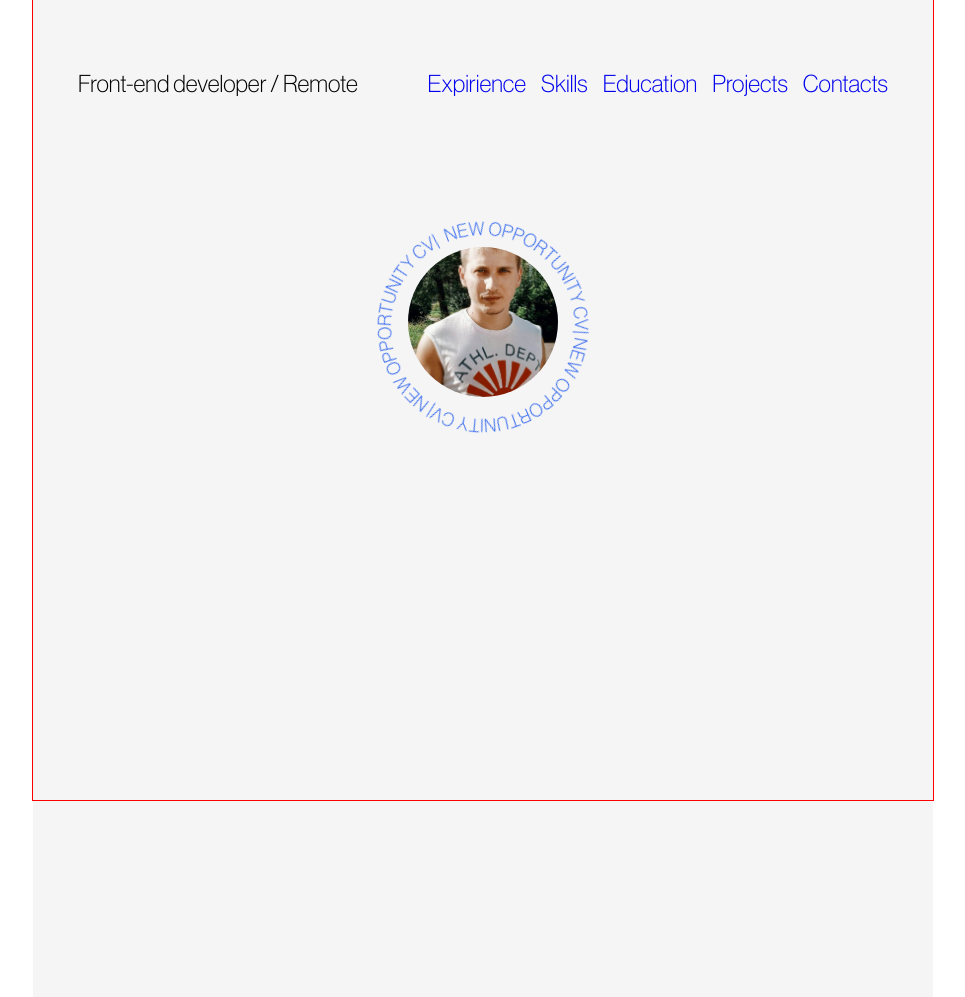
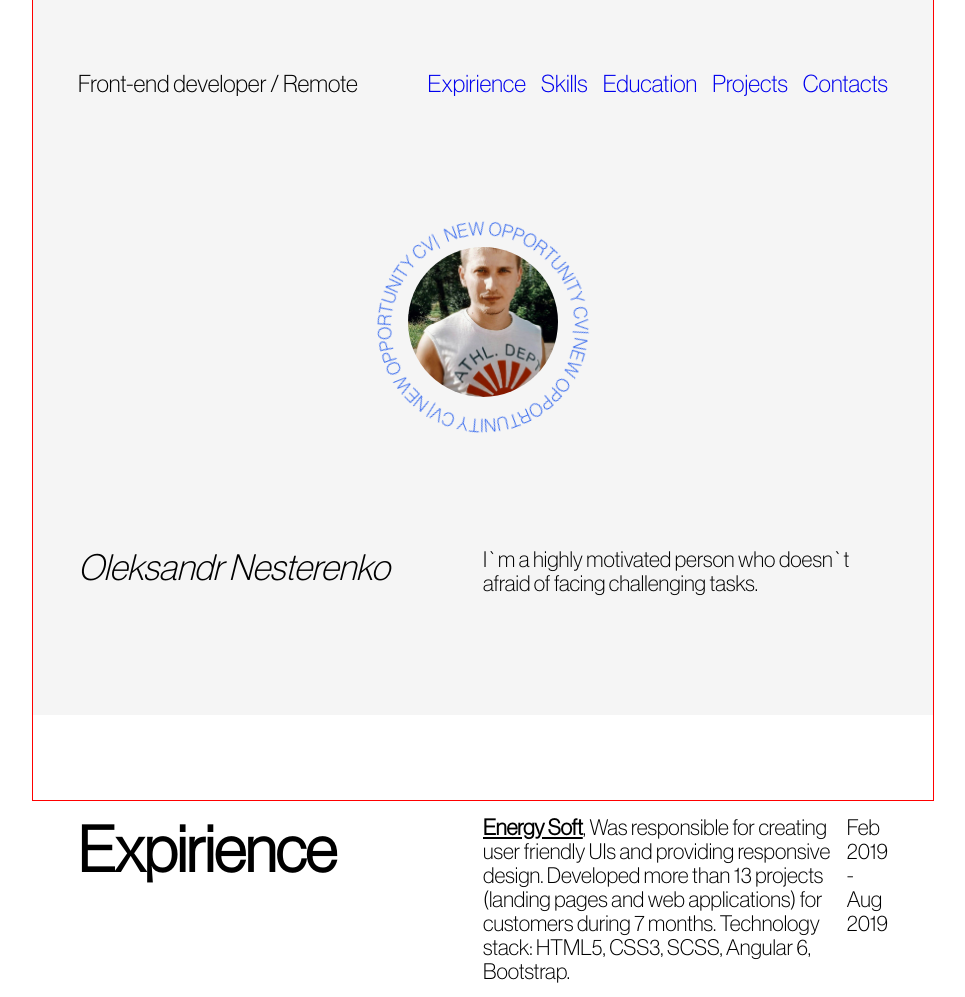
Before and after one commit to Stan0men/CV_Oleksandr_Nesterenko, a plain HTML site: page index.html in a window 1280 px wide. Shown: the whole page, without its empty margins (157-1122 px from the left). Drawn offline with Linux system fonts and the light colour scheme.

Commit message:
refactor html, add sections & styles

```diff
--- a/index.html
+++ b/index.html
@@ -1,12 +1,12 @@
-<html lang="en"><head>
-  <meta charset="UTF-8">
-  <meta name="viewport" content="width=device-width, initial-scale=1.0">
+<html lang="en">
+  <head>
+    <meta charset="UTF-8" />
+    <meta name="viewport" content="width=device-width, initial-scale=1.0" />
     <title>CV Oleksandr Nesterenko v2</title>
-  <link rel="stylesheet" href="styles.css">
+    <link rel="stylesheet" href="styles.css" />
     <!-- <script src="https://kit.fontawesome.com/e1b4e19bb3.js" crossorigin="anonymous"></script> -->
   </head>
   <body>
-
     <!--navigation-->
     <section class="first-section">
       <nav>
@@ -21,11 +21,9 @@
           <li class="navigation-item"><a href="#contacts">Contacts</a></li>
         </ul>
       </nav>
-
       <!--hamburger menu-->
-
       <label class="hamburger-menu">
-  <input type="checkbox">
+        <input type="checkbox" />
         <span class="menu"> <span class="hamburger"></span> </span>
         <ul>
           <li>
@@ -39,53 +37,89 @@
           </li>
         </ul>
       </label>
-
       <!--rotating text-->
-
       <div id="rotating-container">
         <div id="circle">
-      <svg version="1.1" xmlns="http://www.w3.org/2000/svg" xmlns:xlink="http://www.w3.org/1999/xlink" x="0px" y="0px" width="300px" height="300px" viewBox="0 0 300 300" enable-background="new 0 0 300 300" xml:space="preserve">
+          <svg
+            version="1.1"
+            xmlns="http://www.w3.org/2000/svg"
+            xmlns:xlink="http://www.w3.org/1999/xlink"
+            x="0px"
+            y="0px"
+            width="300px"
+            height="300px"
+            viewBox="0 0 300 300"
+            enable-background="new 0 0 300 300"
+            xml:space="preserve"
+          >
             <defs>
-          <path id="circlePath" d=" M 150, 150 m -60, 0 a 60,60 0 0,1 120,0 a 60,60 0 0,1 -120,0 "/>
+              <path
+                id="circlePath"
+                d=" M 150, 150 m -60, 0 a 60,60 0 0,1 120,0 a 60,60 0 0,1 -120,0 "
+              />
             </defs>
-        <circle cx="150" cy="100" r="75" fill="none"/>
+            <circle cx="150" cy="100" r="75" fill="none" />
             <g>
-            <use xlink:href="#circlePath" fill="none"/>
+              <use xlink:href="#circlePath" fill="none" />
               <text fill="#2960ED">
-                  <textPath xlink:href="#circlePath">NEW OPPORTUNITY CV| NEW OPPORTUNITY CV| NEW OPPORTUNITY CV| </textPath>
+                <textPath xlink:href="#circlePath">
+                  NEW OPPORTUNITY CV| NEW OPPORTUNITY CV| NEW OPPORTUNITY CV|
+                </textPath>
               </text>
             </g>
           </svg>
-      <img src="imgs/me.jpg" id="me-img"/>
+          <img src="imgs/me.jpg" id="me-img" />
         </div>
       </div>
 
-
-</div>
-
-
-
-
-  <!--main content-->
-
-  <main>
       <section id="about-me">
         <div class="about-me-container">
-        <div class="about-me-text-container">
+          <div class="about-me-text-left">
+            <p>Oleksandr Nesterenko</p>
+          </div>
+          <div class="about-me-text-right">
+            <p>
+              I`m a highly motivated person who doesn`t afraid of facing
+              challenging tasks.
+            </p>
+          </div>
+        </div>
+      </section>
+    </section>
+    <!--main content-->
+    <main>
+      <section id="expirince">
+        <div class="expirince-container">
+          <div class="expirince-container-left">
+            <h2>Expirience</h2>
+          </div>
+          <div class="expirince-container-right">
+            <div class="expirince-container-first">
+              <p>
+                <b><u>Energy Soft</u></b
+                >, Was responsible for creating user friendly UIs and providing
+                responsive design. Developed more than 13 projects (landing
+                pages and web applications) for customers during 7 months.
+                Technology stack: HTML5, CSS3, SCSS, Angular 6, Bootstrap.
+              </p>
+            </div>
+            <div class="expirince-container-second">Feb 2019 - Aug 2019</div>
+            <!-- <p>
+              <b><u>Infopulse</u></b
+              >, Oct 2019 - March 2021. Create web applications and landing
+              pages based on CMS system for pharma company. Technologies: HTM5,
+              CSS3, Vanilla JS
+            </p>
+            <p>
+              <b><u>Playtech</u></b
+              >, May 2021 - present. Support gambling web applications, change
+              functionality and redesign. Technologies: HTM5, Less, Vanilla JS,
+              Gulp, Jenkins.
+            </p> -->
+          </div>
+        </div>
+      </section>
 
-      </div>
-
-    </section>
-    <!-- <section id="expirince">
-      <div class="about-me-container">
-        <div class="about-me-text-container">
-          <h2>Expirience</h2>
-          <p><b><u>Energy Soft</u></b>, Feb 2019 - Aug 2019 Was responsible for creating user friendly UIs and providing responsive design. Developed more than 13 projects (landing pages and web applications) for customers during 7 months. Technology stack: HTML5, CSS3, SCSS, Angular 6, Bootstrap.</p>
-          <p><b><u>Infopulse</u></b>, Oct 2019 -  March 2021. Create web applications and landing pages based on CMS system for pharma company. Technologies: HTM5, CSS3, Vanilla JS</p>
-          <p><b><u>Playtech</u></b>, May 2021 - present. Support gambling  web applications, change functionality and redesign. Technologies: HTM5, Less, Vanilla JS, Gulp, Jenkins.</p>
-      </div>
-
-    </section> -->
       <!-- <section id="education">
       <div class="education-container">
         <div class="education-text-container">
--- a/styles.css
+++ b/styles.css
@@ -2,17 +2,18 @@
 
 @font-face {
   font-family: NeueHaasGroteskDisplay;
-  src: url("./fonts/NeueHaasGroteskDisplay-Light.otf") format("opentype");
+  src: url('./fonts/NeueHaasGroteskDisplay-Light.otf') format('opentype');
 }
 
 /* common */
 
-*, *:before, *:after {
+*,
+*:before,
+*:after {
   box-sizing: border-box;
   margin: 0;
   padding: 0;
 }
-
 
 html,
 body {
@@ -20,10 +21,9 @@ body {
 }
 
 :root {
-  --grey-color: #F5F5F5;
-  --blue-color: #2960ED;
+  --grey-color: #f5f5f5;
+  --blue-color: #2960ed;
 }
-
 
 body {
   max-width: 900px;
@@ -40,7 +40,7 @@ a {
   text-decoration: none;
 }
 
-a:visited{
+a:visited {
   color: #000;
 }
 
@@ -53,11 +53,14 @@ ul {
   list-style-type: none;
 }
 
-.first-section, .third-section, .fifth-section{
+.first-section,
+.third-section,
+.fifth-section {
   background-color: var(--grey-color);
 }
 
-/* navigation */
+/* first section */
+
 nav {
   display: flex;
   justify-content: space-between;
@@ -67,7 +70,7 @@ nav {
   line-height: 27px;
 }
 
-.navigation-title{
+.navigation-title {
   flex-basis: 50%;
   flex-shrink: 1;
 }
@@ -86,7 +89,7 @@ nav {
   margin-right: 0;
 }
 
-.hamburger-menu{
+.hamburger-menu {
   display: none;
 }
 
@@ -98,7 +101,7 @@ nav {
 #circle {
   position: relative;
   width: 100%;
-  padding-bottom: 100%;
+  padding-bottom: 50%;
   overflow: hidden;
 }
 
@@ -134,52 +137,117 @@ nav {
   -ms-animation-timing-function: linear;
   -o-animation-timing-function: linear;
   animation-timing-function: linear;
-
 }
 
 @-webkit-keyframes rotate {
-    from { -webkit-transform: rotate(0); }
-    to { -webkit-transform: rotate(360deg); }
+  from {
+    -webkit-transform: rotate(0);
+  }
+  to {
+    -webkit-transform: rotate(360deg);
+  }
 }
 
 @-moz-keyframes rotate {
-    from { -moz-transform: rotate(0); }
-    to { -moz-transform: rotate(360deg); }
+  from {
+    -moz-transform: rotate(0);
+  }
+  to {
+    -moz-transform: rotate(360deg);
+  }
 }
 
 @-ms-keyframes rotate {
-    from { -ms-transform: rotate(0); }
-    to { -ms-transform: rotate(360deg); }
+  from {
+    -ms-transform: rotate(0);
+  }
+  to {
+    -ms-transform: rotate(360deg);
+  }
 }
 
 @-o-keyframes rotate {
-    from { -o-transform: rotate(0); }
-    to { -o-transform: rotate(360deg); }
+  from {
+    -o-transform: rotate(0);
+  }
+  to {
+    -o-transform: rotate(360deg);
+  }
 }
 @keyframes rotate {
-    from { transform: rotate(0); }
-    to { transform: rotate(360deg); }
+  from {
+    transform: rotate(0);
+  }
+  to {
+    transform: rotate(360deg);
+  }
 }
 
-#img{
+#img {
   @keyframes rotate {
-    from { transform: rotate(0); }
-    to { transform: rotate(0); }
+    from {
+      transform: rotate(0);
+    }
+    to {
+      transform: rotate(0);
     }
   }
-#me-img{
+}
+#me-img {
   position: absolute;
   left: 0;
   top: 0;
-  bottom: 50%;
+  bottom: 0;
   right: 0;
   width: 150px;
   margin: auto;
   border-radius: 50%;
 }
 
-/* main content */
+#about-me {
+  width: 90%;
+  margin: 0 auto;
+  padding-bottom: 120px;
+}
 
+.about-me-container {
+  display: flex;
+  justify-content: space-between;
+}
+
+.about-me-text-left {
+  font-style: italic;
+  font-size: 36px;
+  flex-basis: 50%;
+}
+
+.about-me-text-right {
+  font-size: 22px;
+  flex-basis: 50%;
+}
+
+/*main content*/
+main {
+  padding-top: 100px;
+}
+
+.expirince-container {
+  width: 90%;
+  margin: 0 auto;
+  display: flex;
+  justify-content: space-between;
+}
+
+.expirince-container-left {
+  font-size: 42px;
+  flex-basis: 50%;
+}
+
+.expirince-container-right {
+  font-size: 22px;
+  flex-basis: 50%;
+  display: flex;
+}
 
 /*to the top button*/
 
@@ -213,31 +281,25 @@ button:after {
 
 /* footer */
 
-
-
 /* mobile */
 @media only screen and (max-width: 600px) {
-
-
-
-
   /* burger menu */
-  .hamburger-menu{
+  .hamburger-menu {
     display: block;
   }
 
   label .menu {
     position: absolute;
-  right:0;
+    right: 0;
     top: 0;
     z-index: 100;
     width: 100px;
     height: 100px;
     border-radius: 0 0 0 100px;
-  background: #FFF;
-  -webkit-transition: .5s ease-in-out;
-  transition: .5s ease-in-out;
-  box-shadow: 0 0 0 0 #FFF, 0 0 0 0 #FFF;
+    background: #fff;
+    -webkit-transition: 0.5s ease-in-out;
+    transition: 0.5s ease-in-out;
+    box-shadow: 0 0 0 0 #fff, 0 0 0 0 #fff;
   }
 
   label .hamburger {
@@ -250,14 +312,15 @@ label .hamburger {
     display: block;
     -webkit-transform-origin: center;
     transform-origin: center;
-  -webkit-transition: .5s ease-in-out;
-  transition: .5s ease-in-out;
+    -webkit-transition: 0.5s ease-in-out;
+    transition: 0.5s ease-in-out;
   }
 
-label .hamburger:after, label .hamburger:before {
-  -webkit-transition: .5s ease-in-out;
-  transition: .5s ease-in-out;
-  content: "";
+  label .hamburger:after,
+  label .hamburger:before {
+    -webkit-transition: 0.5s ease-in-out;
+    transition: 0.5s ease-in-out;
+    content: '';
     position: absolute;
     display: block;
     width: 100%;
@@ -278,32 +341,30 @@ label input {
   }
 
   label input:checked + .menu {
-  box-shadow: 0 0 0 100vw #FFF, 0 0 0 100vh #FFF;
+    box-shadow: 0 0 0 100vw #fff, 0 0 0 100vh #fff;
     border-radius: 0;
-
   }
 
   label input:checked + .menu .hamburger {
     -webkit-transform: rotate(45deg);
     transform: rotate(45deg);
-
   }
 
   label input:checked + .menu .hamburger:after {
     -webkit-transform: rotate(90deg);
     transform: rotate(90deg);
     bottom: 0;
-
   }
 
   label input:checked + .menu .hamburger:before {
     -webkit-transform: rotate(90deg);
     transform: rotate(90deg);
     top: 0;
-
   }
 
-label input:checked + .menu + ul { opacity: 1; }
+  label input:checked + .menu + ul {
+    opacity: 1;
+  }
 
   label ul {
     z-index: 200;
@@ -313,11 +374,11 @@ label ul {
     -webkit-transform: translate(-50%, -50%);
     transform: translate(-50%, -50%);
     opacity: 0;
-  -webkit-transition: .25s 0s ease-in-out;
-  transition: .25s 0s ease-in-out;
+    -webkit-transition: 0.25s 0s ease-in-out;
+    transition: 0.25s 0s ease-in-out;
   }
   .hamburger-menu ul {
-  list-style:none;
+    list-style: none;
   }
 
   label ul li a {
@@ -325,5 +386,4 @@ label ul li a {
     display: block;
     color: var(--font-color);
   }
-
 }
```
Also changed, not shown: 1 other file. Lines whose indentation alone changed are shown as unchanged.
